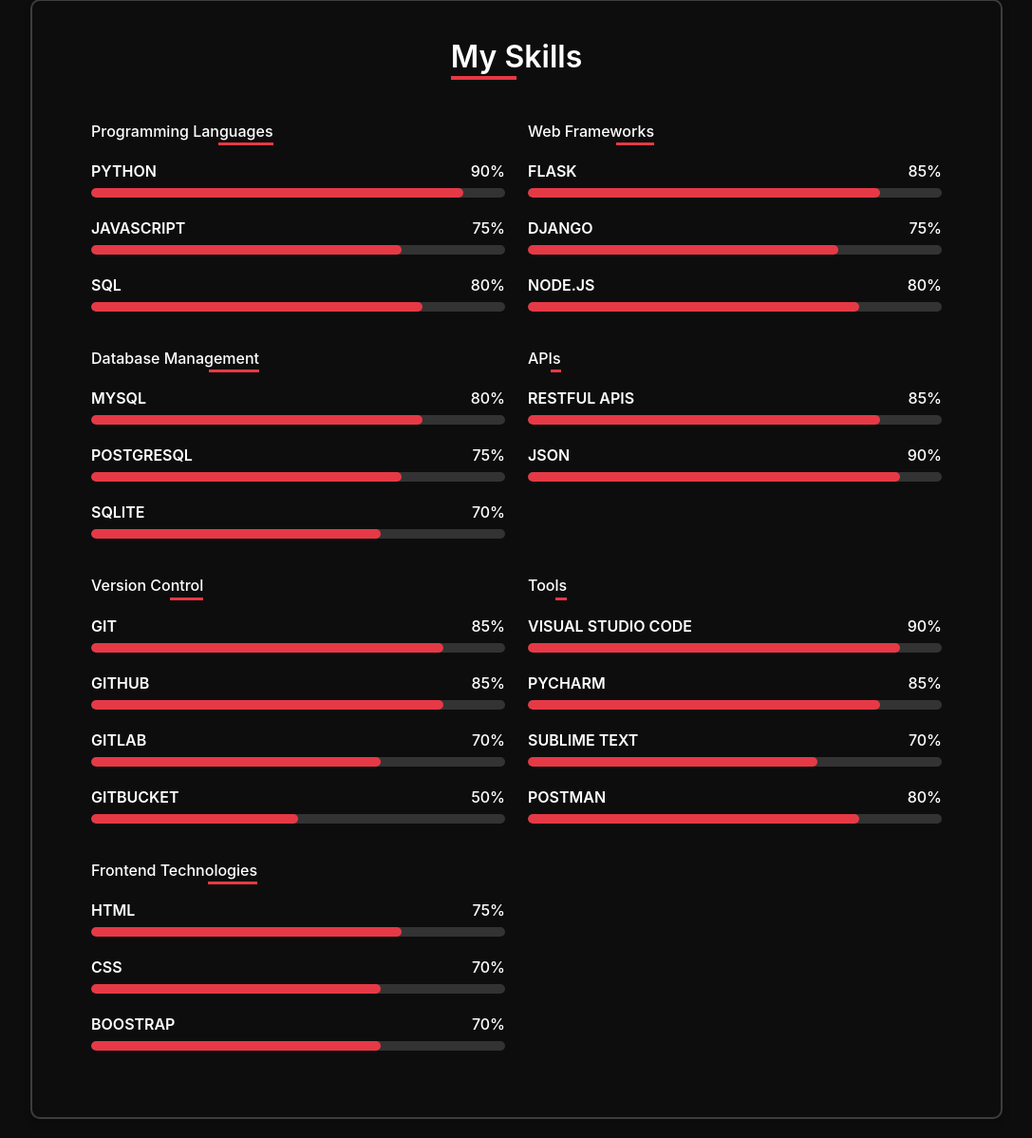
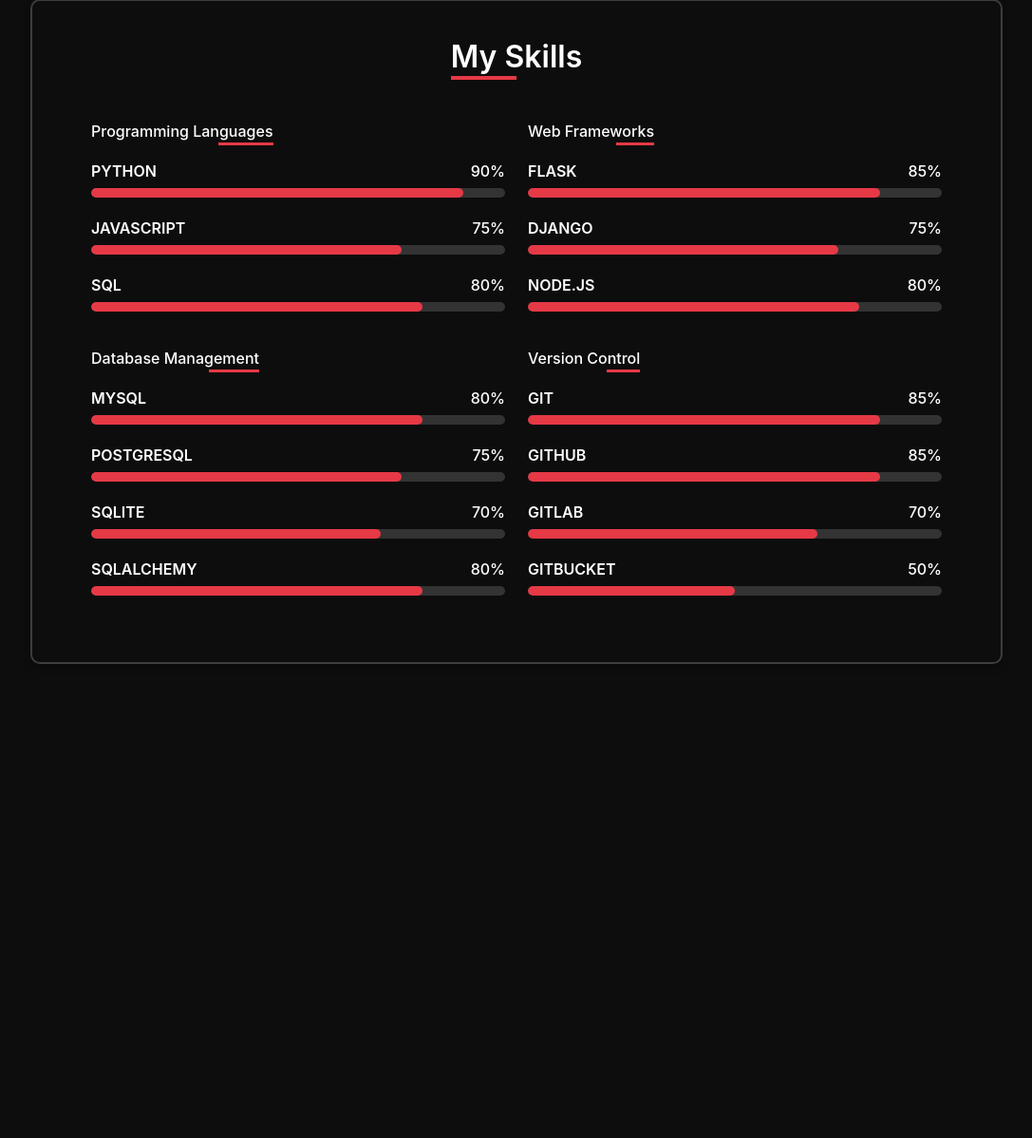
Before and after one commit to jaykobak/portfolio-website, a Flask app: page /about in a window 1280 px wide. Shown: the part 1283-2481 px from the top of the page at 95% size, without its empty margins (96-1183 px from the left). After the commit the page ends 1982 px from the top, so only its background shows below. Run offline with Flask 3, Linux system fonts and the light colour scheme; some libraries are stand-ins or nearby versions.

Commit message:
Finish skills section

```diff
--- a/my_skills.py
+++ b/my_skills.py
@@ -14,34 +14,12 @@ skills = {
         "MySQL": "80%",
         "PostgreSQL": "75%",
         "SQLite": "70%",
-    },
-    "apis": {
-        "RESTful APIs": "85%",
-        "JSON": "90%",
+        "SQLAlchemy": "80%",
     },
     "version_control": {
         "Git": "85%",
         "GitHub": "85%",
         "GitLab": "70%",
         "GitBucket": "50%",
-    },
-    "tools": {
-        "Visual Studio Code": "90%",
-        "Pycharm": "85%",
-        "Sublime Text": "70%",
-        "Postman": "80%",
-        },
-    "frontend_tech": {
-        "HTML": "75%",
-        "CSS": "70%",
-        "Boostrap": "70%",
-    },
-    "non_tech": {
-        "Problem Solving": "80%",
-        "Communication": "85%",
-        "Teamwork and Collaboration": "80%",
-        "Time Management": "75%",
-        "Project Management": "70%",
-        "Creativity": "70%",
-        }
+    }
 }
--- a/templates/about.html
+++ b/templates/about.html
@@ -18,9 +18,12 @@
             <h4 class="inter-main-header-paragraph">My Journey</h4>
             <div class="about-paragraphs">
                 <p class="inter-about-me-paragraph paragraph">My name is Akintola Jacob, a backend developer
-                    specializing in creating robust and scalable solutions for mobile and web applications. I help businesses design, build and maintain the server-side logic, databases, and APIs that power applications. <a href=""
-                        class="link-to-services">Click here to learn more about my services</a></p>
-                <p class="inter-about-me-paragraph paragraph">I am a passionate tech enthusiast, eager to expand my knowledge and gain new experiences. I stay updated with the latest trends in technology, continuously improving my skills to provide the best solutions for the businesses I work with.</p>
+                    specializing in creating robust and scalable solutions for mobile and web applications. I help
+                    businesses design, build and maintain the server-side logic, databases, and APIs that power
+                    applications. <a href="" class="link-to-services">Click here to learn more about my services</a></p>
+                <p class="inter-about-me-paragraph paragraph">I am a passionate tech enthusiast, eager to expand my
+                    knowledge and gain new experiences. I stay updated with the latest trends in technology,
+                    continuously improving my skills to provide the best solutions for the businesses I work with.</p>
                 <p class="inter-about-me-paragraph paragraph">My mission is to mentor and guide aspiring developers,
                     helping them find their path in technology. My goal is not just to make a difference through my
                     work, but to inspire others and make impact through who I am.</p>
@@ -29,7 +32,7 @@
     </section>
     <!-- My skills -->
     <section class="animate-on-scroll">
-        <div class="skills-expertise">
+        <div class="about-me-intro">
             <h4 class="inter-main-header-paragraph">My Skills</h4>
             <div class="skill-content">
                 <div class="container">
@@ -42,8 +45,9 @@
                                     <i class="skill-percentage inter-skill-percentage">{{ value }}</i>
                                 </span>
                                 <div class="progress-bar-wrap">
-                                    <div class="progress-bar" role="progressbar" aria-valuenow="{{ value|replace('%', '') }}" aria-valuemin="0" aria-valuemax="100"
-                                        style="width: 0;"></div>
+                                    <div class="progress-bar" role="progressbar"
+                                        aria-valuenow="{{ value|replace('%', '') }}" aria-valuemin="0"
+                                        aria-valuemax="100" style="width: 0;"></div>
                                 </div>
                             </div>
                             {% endfor %}
@@ -56,8 +60,9 @@
                                     <i class="skill-percentage inter-skill-percentage">{{ value }}</i>
                                 </span>
                                 <div class="progress-bar-wrap">
-                                    <div class="progress-bar" role="progressbar" aria-valuenow="{{ value|replace('%', '') }}" aria-valuemin="0" aria-valuemax="100"
-                                        style="width: 0;"></div>
+                                    <div class="progress-bar" role="progressbar"
+                                        aria-valuenow="{{ value|replace('%', '') }}" aria-valuemin="0"
+                                        aria-valuemax="100" style="width: 0;"></div>
                                 </div>
                             </div>
                             {% endfor %}
@@ -70,22 +75,9 @@
                                     <i class="skill-percentage inter-skill-percentage">{{ value }}</i>
                                 </span>
                                 <div class="progress-bar-wrap">
-                                    <div class="progress-bar" role="progressbar" aria-valuenow="{{ value|replace('%', '') }}" aria-valuemin="0" aria-valuemax="100"
-                                        style="width: 0;"></div>
-                                </div>
-                            </div>
-                            {% endfor %}
-                        </div>
-                        <div class="col-lg-6">
-                            <h5 class="inter-skill-content">APIs</h5>
-                            {% for skill, value in skills["apis"].items() %}
-                            <div class="skill-section">
-                                <span class="skill-name inter-skill-name">{{ skill }}
-                                    <i class="skill-percentage inter-skill-percentage">{{ value }}</i>
-                                </span>
-                                <div class="progress-bar-wrap">
-                                    <div class="progress-bar" role="progressbar" aria-valuenow="{{ value|replace('%', '') }}" aria-valuemin="0" aria-valuemax="100"
-                                        style="width: 0;"></div>
+                                    <div class="progress-bar" role="progressbar"
+                                        aria-valuenow="{{ value|replace('%', '') }}" aria-valuemin="0"
+                                        aria-valuemax="100" style="width: 0;"></div>
                                 </div>
                             </div>
                             {% endfor %}
@@ -98,38 +90,11 @@
                                     <i class="skill-percentage inter-skill-percentage">{{ value }}</i>
                                 </span>
                                 <div class="progress-bar-wrap">
-                                    <div class="progress-bar" role="progressbar" aria-valuenow="{{ value|replace('%', '') }}" aria-valuemin="0" aria-valuemax="100"
-                                        style="width: 0;"></div>
+                                    <div class="progress-bar" role="progressbar"
+                                        aria-valuenow="{{ value|replace('%', '') }}" aria-valuemin="0"
+                                        aria-valuemax="100" style="width: 0;"></div>
                                 </div>
                             </div>
-                            {% endfor %}
-                        </div>
-                        <div class="col-lg-6">
-                            <h5 class="inter-skill-content">Tools</h5>
-                            {% for skill, value in skills["tools"].items() %}
-                            <div class="skill-section">
-                                <span class="skill-name inter-skill-name">{{ skill }}
-                                    <i class="skill-percentage inter-skill-percentage">{{ value }}</i>
-                                </span>
-                                <div class="progress-bar-wrap">
-                                    <div class="progress-bar" role="progressbar" aria-valuenow="{{ value|replace('%', '') }}" aria-valuemin="0" aria-valuemax="100"
-                                        style="width: 0;"></div>
-                                </div>
-                            </div>
-                            {% endfor %}
-                        </div>
-                        <div class="col-lg-6">
-                            <h5 class="inter-skill-content">Frontend Technologies</h5>
-                            {% for skill, value in skills["frontend_tech"].items() %}
-                            <div class="skill-section">
-                                <span class="skill-name inter-skill-name">{{ skill }}
-                                    <i class="skill-percentage inter-skill-percentage">{{ value }}</i>
-                                </span>
-                                <div class="progress-bar-wrap">
-                                    <div class="progress-bar" role="progressbar" aria-valuenow="{{ value|replace('%', '') }}" aria-valuemin="0" aria-valuemax="100"
-                                        style="width: 0;"></div>
-                                </div>
-                                </div>
                             {% endfor %}
                         </div>
                     </div>
```
